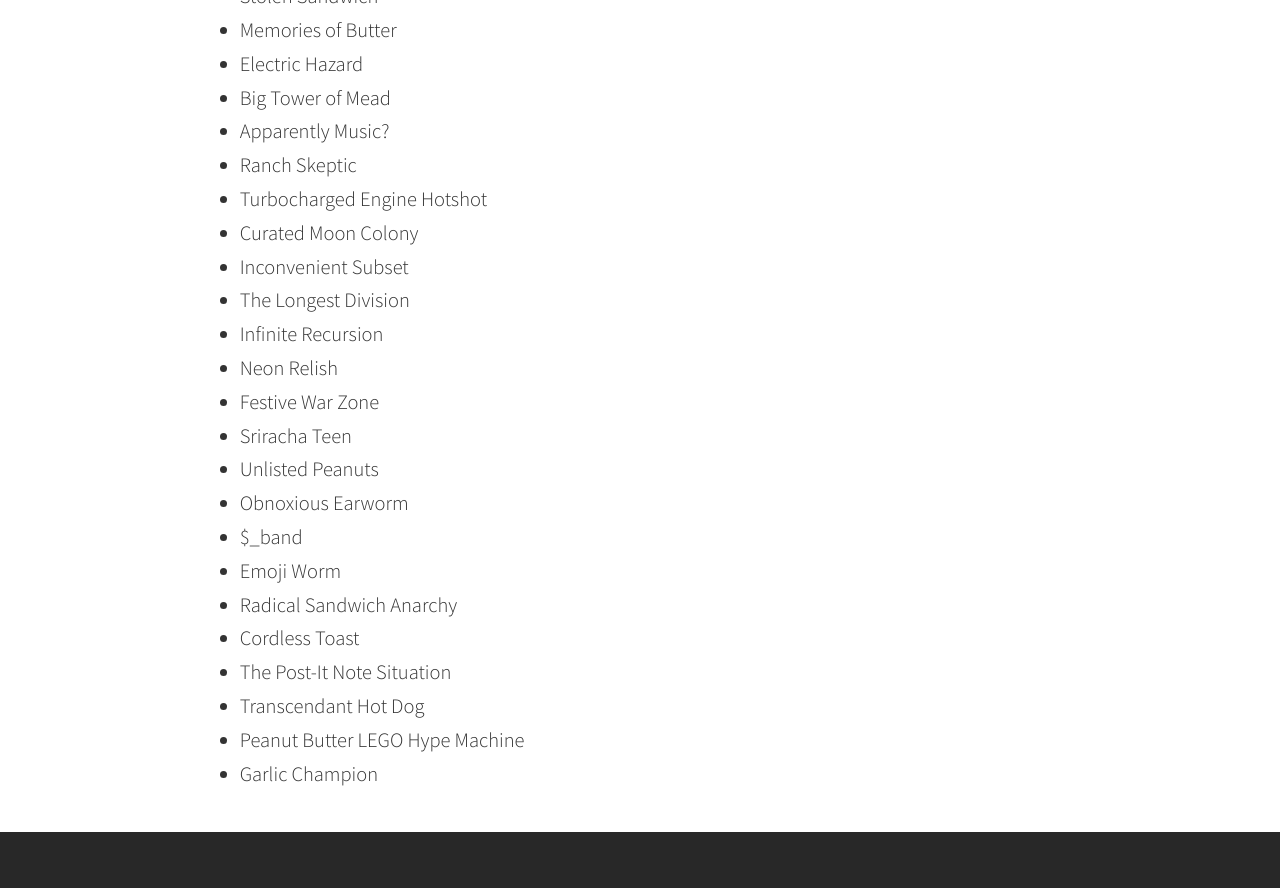
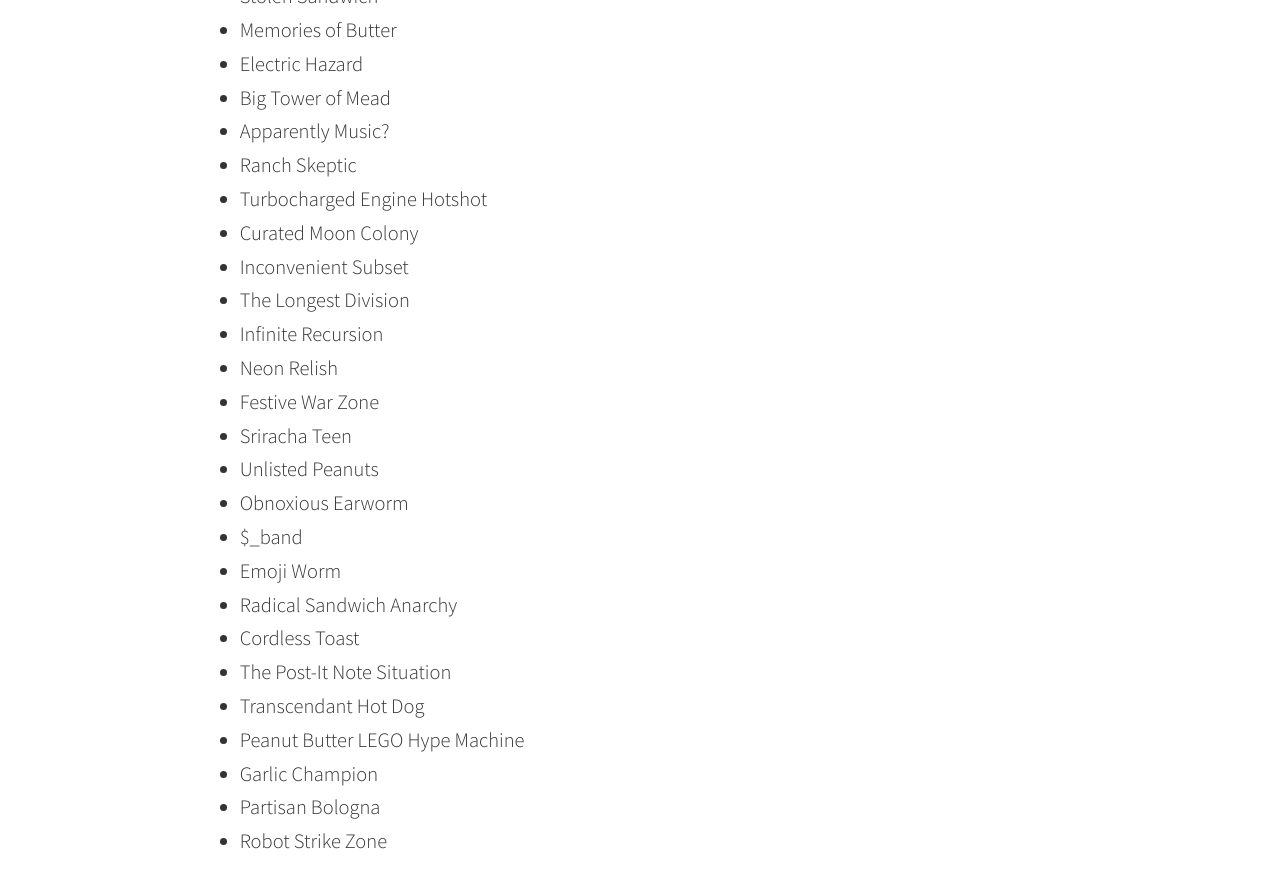
Before and after one commit to ahuster/ahuster.github.io, a Jekyll site: the page built from bandnames.md, in a window 1280 px wide and 900 px high, scrolled down 1032 px. Shown: the top 888 px of the window. Built offline with Jekyll 4.4.1, drawn with Linux system fonts in a browser that asks for light colours; nearby versions of some CDN libraries; before the commit the page ends 1864 px from its top, so only the background shows below that.

Commit message:
Add some names

```diff
--- a/bandnames.md
+++ b/bandnames.md
@@ -47,3 +47,5 @@
 * Transcendant Hot Dog
 * Peanut Butter LEGO Hype Machine
 * Garlic Champion
+* Partisan Bologna
+* Robot Strike Zone
```
